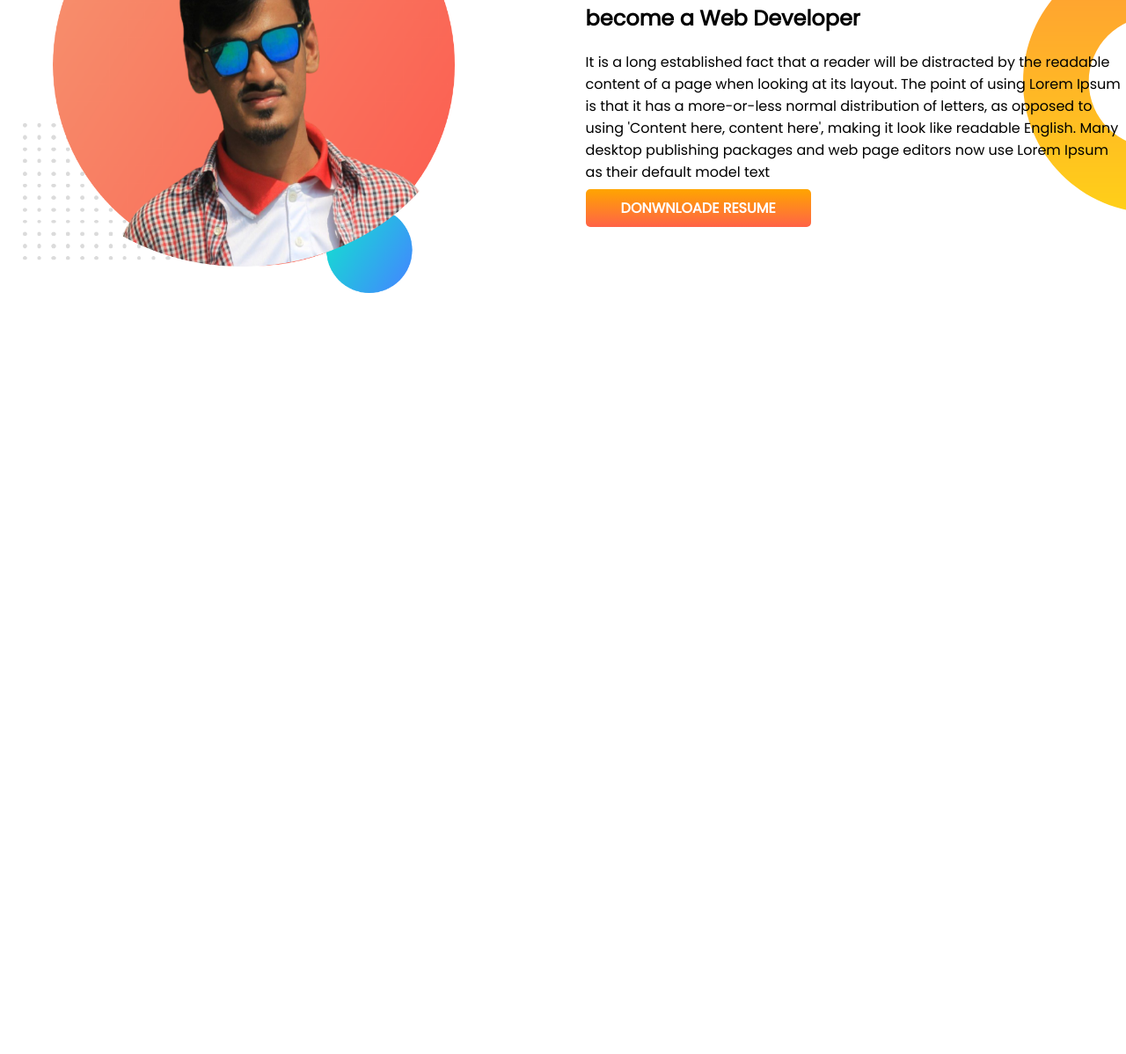
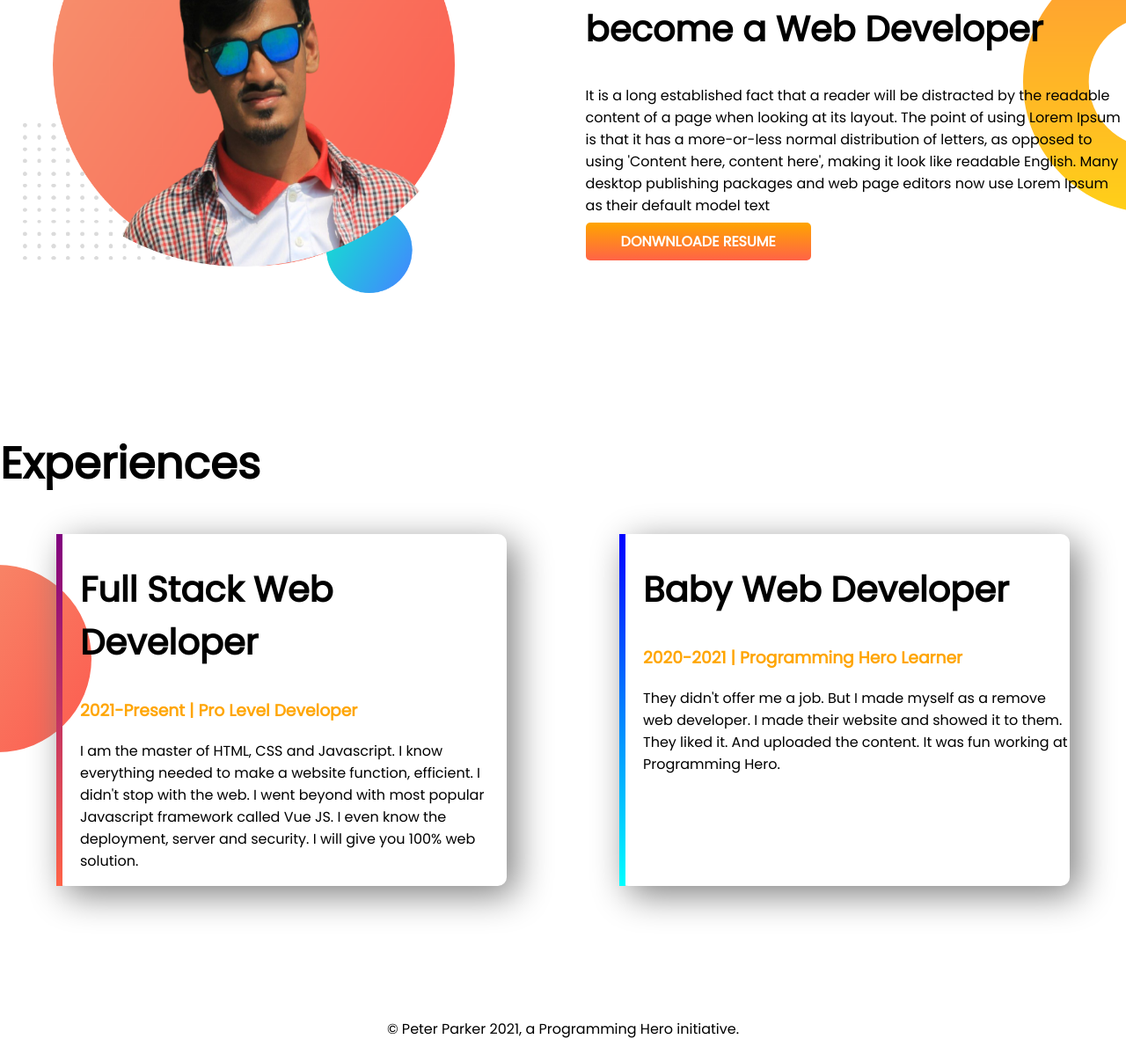
Before and after one commit to MDTaiyaburRahmanTuhin/developer-portfolio, a plain HTML site: page index.html in a window 1280 px wide. Shown: the part 843-2041 px from the top of the page at 88% size. Before the commit the page ends 1333 px from the top, so only its background shows below. Drawn offline with Linux system fonts and the light colour scheme.

Commit message:
footer and experiences added

```diff
--- a/index.html
+++ b/index.html
@@ -13,7 +13,7 @@
 </head>
 
 <body>
-    <section class="top-banner">
+    <section class="top-banner flexible-container">
         <div class="half-width">
             <h1>Welcome To</h1>
             <h1><span class="Name-color">Md Taiyabur Rahman Tuhin</span>World!</h1>
@@ -28,7 +28,7 @@
         </div>
     </section>
 
-    <section class="dream-big">
+    <section class="dream-big flexible-container">
         <div class="half-width">
             <img src="images/tuhin.png" alt="" srcset="">
 
@@ -44,6 +44,31 @@
             <a class="link-button" href="http://" target="_blank" rel="noopener noreferrer">DONWNLOADE RESUME</a>
         </div>
     </section>
+
+    <section class="experiences-area">
+        <h1>Experiences</h1>
+        <div class="flexible-container">
+            <div id="web-developer-experiences" class="experiences-item">
+                <h2>Full Stack Web Developer</h2>
+                <h3 class="Name-color">2021-Present | Pro Level Developer</h3>
+                <p>I am the master of HTML, CSS and Javascript. I know everything needed to make a website function,
+                    efficient. I didn't stop with the web. I went beyond with most popular Javascript framework called
+                    Vue
+                    JS. I even know the deployment, server and security. I will give you 100% web solution.</p>
+            </div>
+
+            <div id="full-stack-experiences" class="experiences-item">
+                <h2>Baby Web Developer</h2>
+                <h3 class="Name-color">2020-2021 | Programming Hero Learner</h3>
+                <p>They didn't offer me a job. But I made myself as a remove web developer. I made their website and
+                    showed
+                    it to them. They liked it. And uploaded the content. It was fun working at Programming Hero.</p>
+            </div>
+        </div>
+    </section>
+    <footer>
+        <p>© Peter Parker 2021, a Programming Hero initiative.</p>
+    </footer>
 </body>
 
 </html>
--- a/style.css
+++ b/style.css
@@ -5,10 +5,13 @@ body{
 h1{
     font-size: 50px;
 }
+h2{
+    font-size: 40px;
+}
 .Name-color{
     color: orange;
 }
-section{
+.flexible-container{
     display: flex;
     margin-bottom: 150px;
 }
@@ -36,3 +39,29 @@ section{
     background-repeat: no-repeat;
     background-position: right;
 }
+.experiences-area{
+    background-image: url(images/exp-bg.png);
+    background-repeat: no-repeat;
+    background-position: left;
+}
+.experiences-item{
+    width: 40%;
+    margin-left: 5%;
+    margin-right: 5%;
+    padding-left: 20px;
+    border-radius: 10px;
+    box-shadow: 10px 10px 40px gray;
+}
+#web-developer-experiences{
+    border-left: 7px solid;
+    border-image: linear-gradient(purple, tomato);
+    border-image-slice: 1;
+}
+#full-stack-experiences{
+    border-left: 7px solid;
+    border-image: linear-gradient(blue, cyan);
+    border-image-slice: 1;
+}
+footer p{
+    text-align: center;
+}
```
